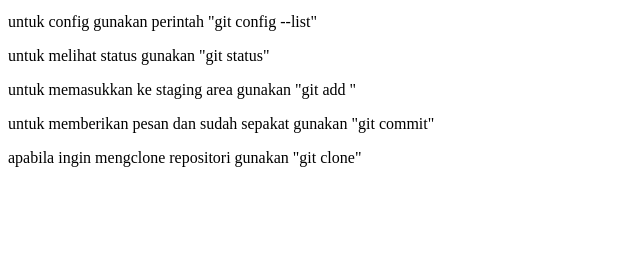
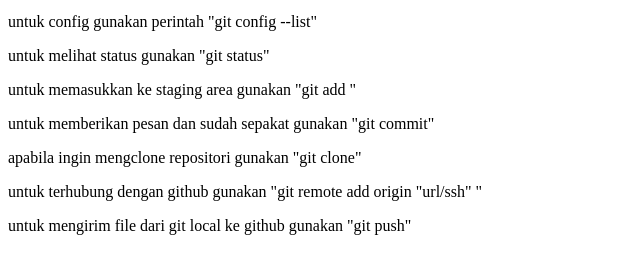
Before and after one commit to JINAN27/Perintah-Dasar-Git, a plain HTML site: page index.html in a window 1280 px wide. Shown: the part 101-374 px from the top of the page, without its empty margins (0-640 px from the left). Drawn offline with Linux system fonts and the light colour scheme.

Commit message:
remote push pull

```diff
--- a/index.html
+++ b/index.html
@@ -15,8 +15,11 @@
     <p>untuk memasukkan ke staging area gunakan "git add "</p>
     <p>untuk memberikan pesan dan sudah sepakat gunakan "git commit"</p>
     <p>apabila ingin mengclone repositori gunakan "git clone"</p>
+    <p>untuk terhubung dengan github gunakan "git remote add origin "url/ssh" "</p>
+    <p>untuk mengirim file dari git local ke github gunakan "git push"</p>
 
 
   </header>
+
 </body>
 </html>
```
